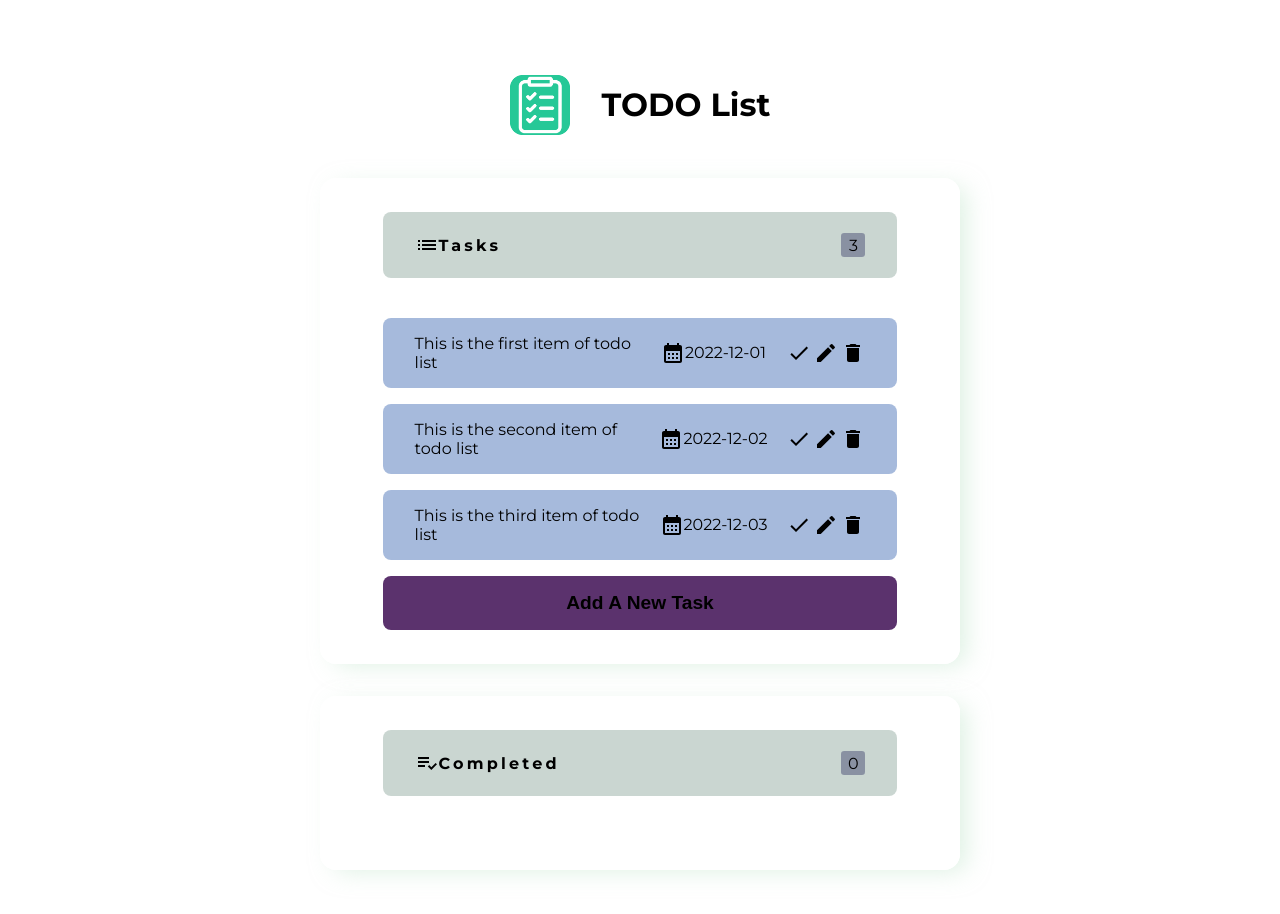
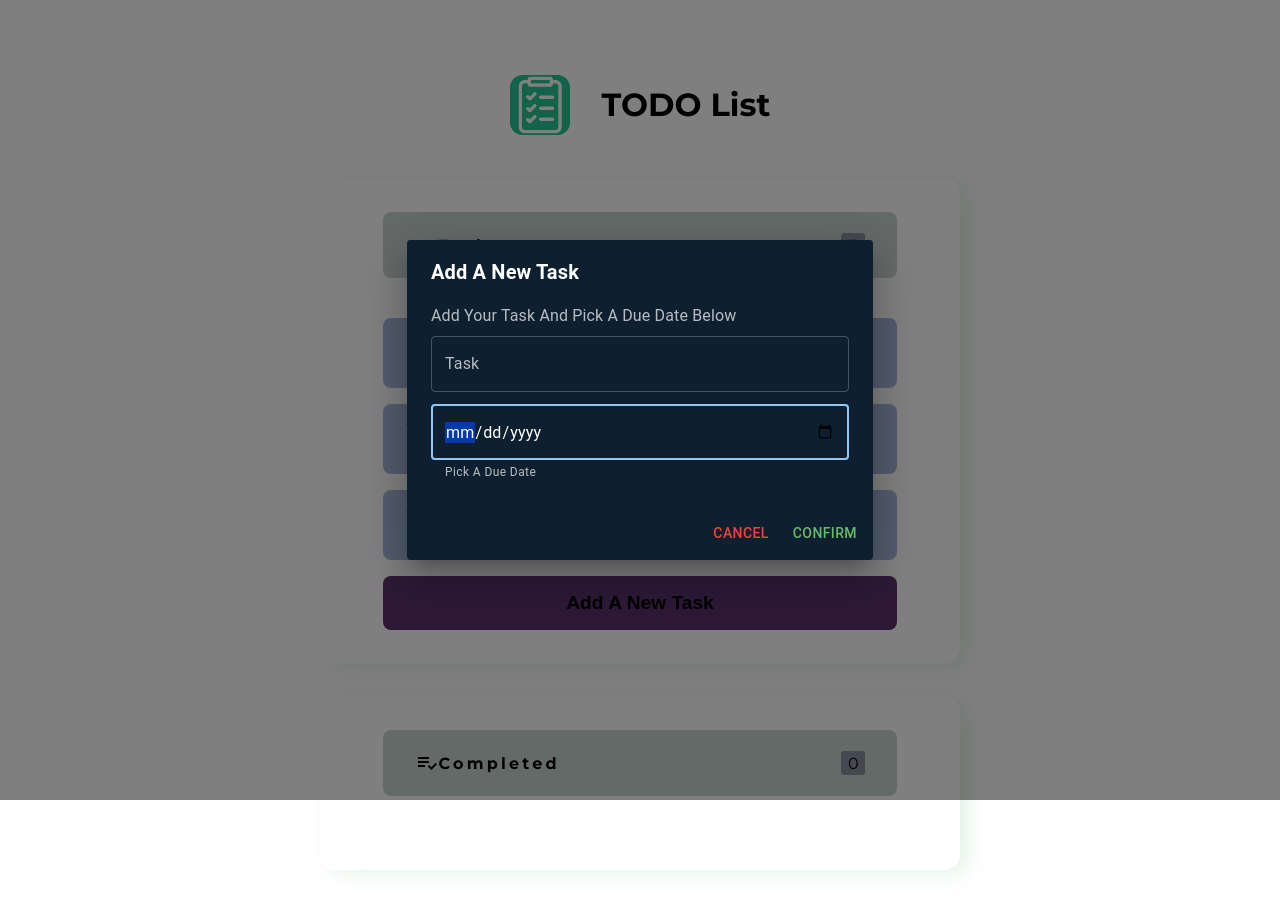
Before and after one commit to h-razavi/todo-crud-app, a Next.js app: page / in a window 1280 px wide. Both pictures are taken after a click on the button "Add A New Task". Shown: the top 914 px of the page. Built offline with nearby package versions, Linux system fonts and the light colour scheme.

Commit message:
ui completed(further adjustment maybe needed)

```diff
--- a/pages/_app.tsx
+++ b/pages/_app.tsx
@@ -1,6 +1,13 @@
 import '../styles/globals.css'
 import type { AppProps } from 'next/app'
+import { ThemeProvider, createTheme } from '@mui/material/styles';
+
+const darkTheme = createTheme({
+  palette: {
+    mode: 'dark',
+  },
+});
 
 export default function App({ Component, pageProps }: AppProps) {
-  return <Component {...pageProps} />
+  return <ThemeProvider theme={darkTheme}><Component {...pageProps} /></ThemeProvider>
 }
--- a/pages/index.tsx
+++ b/pages/index.tsx
@@ -10,8 +10,19 @@ import PlaylistAddCheckIcon from '@mui/icons-material/PlaylistAddCheck';
 import TaskButton from "../src/components/TaskButton";
 import { data } from "../data";
 import TaskModal from "../src/components/TaskModal";
+import { useState } from "react";
 
 export default function Home() {
+  const [open , setOpen] = useState(false);
+
+  const handleOpenModal = ()=>{
+    setOpen(true)
+  }
+
+  const handleCloseModal = ()=>{
+    setOpen(false)
+  }
+  console.log(open)
   return (
     <div className={styles.container}>
       <Head>
@@ -41,13 +52,13 @@ export default function Home() {
          <div className={styles.seperator} />
             {/* tasks here */}
             {data.map(item=><Task title={item.title} date={item.date} />)}
-          <TaskButton text="Add A New Task" />
+          <TaskButton text="Add A New Task" onClick={handleOpenModal} />
         </Box>
         <Box>
           <TaskCounter title="Completed" icon={<PlaylistAddCheckIcon />} counter={0} />
           <div className={styles.seperator} />
         </Box>
-        <TaskModal />
+        {open && <TaskModal open onCloseModal={handleCloseModal} />}
       </main>
     </div>
   );
--- a/src/components/TaskButton.tsx
+++ b/src/components/TaskButton.tsx
@@ -4,11 +4,12 @@ import Button from '@mui/material/Button';
 
 type Props = {
     text : string
+    onClick: ()=>void
 }
 
-function TaskButton({text}: Props) {
+function TaskButton({text , onClick}: Props) {
   return (
-    <button className={styles.button}>
+    <button className={styles.button} onClick={onClick} >
         {text}
     </button>
   )
--- a/src/components/TaskModal.tsx
+++ b/src/components/TaskModal.tsx
@@ -1,15 +1,54 @@
-import React, { useState } from "react";
-// use Dialog
+import Button from '@mui/material/Button';
+import TextField from '@mui/material/TextField';
+import Dialog from '@mui/material/Dialog';
+import DialogActions from '@mui/material/DialogActions';
+import DialogContent from '@mui/material/DialogContent';
+import DialogContentText from '@mui/material/DialogContentText';
+import DialogTitle from '@mui/material/DialogTitle';
 
-type Props = {};
+type Props = {
+  open: boolean;
+  onCloseModal: ()=>void;
+};
 
-function TaskModal({}: Props) {
-  const [open, setOpen] = useState(false);
-  const handleCloseModal = () => {
-    setOpen(false);
-  };
+
+
+function TaskModal({open , onCloseModal}: Props) {
+const today = new Date()
+console.log(today.toLocaleDateString())
+
   return (
     <div>
+      <Dialog open={open} onClose={onCloseModal}  >
+        <DialogTitle sx={{backgroundColor:"#0e2030" , fontWeight:"bold"}}>Add A New Task</DialogTitle>
+        <DialogContent sx={{backgroundColor:"#0e2030"}}>
+          <DialogContentText>
+            Add Your Task And Pick A Due Date Below
+          </DialogContentText>
+          <TextField
+            margin="dense"
+            id="task"
+            label="Task"
+            type="text"
+            fullWidth
+            variant="outlined"
+          />
+            <TextField
+            autoFocus
+            margin="dense"
+            id="date"
+            type="date"
+            defaultValue={today.toLocaleDateString()}
+            helperText="Pick A Due Date"
+            fullWidth
+            variant="outlined"
+          />
+        </DialogContent>
+        <DialogActions sx={{backgroundColor:"#0e2030"}}>
+          <Button onClick={onCloseModal} color="error" >Cancel</Button>
+          <Button onClick={onCloseModal} color="success">Confirm</Button>
+        </DialogActions>
+      </Dialog>
     </div>
   );
 }
--- a/styles/Task.module.css
+++ b/styles/Task.module.css
@@ -2,7 +2,7 @@
     width: 90%;
     background-color: rgba(79, 118, 185, 0.5);
     margin: 0 auto 1rem;
-    padding: 1rem 2rem;
+    padding: 1rem 1.5rem;
     border-radius: 0.5rem;
     display: flex;
     justify-content: space-between;
@@ -21,17 +21,23 @@
 .editButtons {
     cursor: pointer;
     display: flex;
-    gap: 0.2rem;
+    gap: 0.25rem;
 }
 
 .check:hover{
     color: var(--primary-light);
+    background-color: rgba(255, 255, 255, 0.2);
+    border-radius: 0.2rem;
 }
 
 .edit:hover{
     color: var(--primary-button);
+    background-color: rgba(255, 255, 255, 0.2);
+    border-radius: 0.2rem;
 }
 
 .delete:hover{
     color: var(--primary-red);
+    background-color: rgba(255, 255, 255, 0.2);
+    border-radius: 0.2rem;
 }
```
